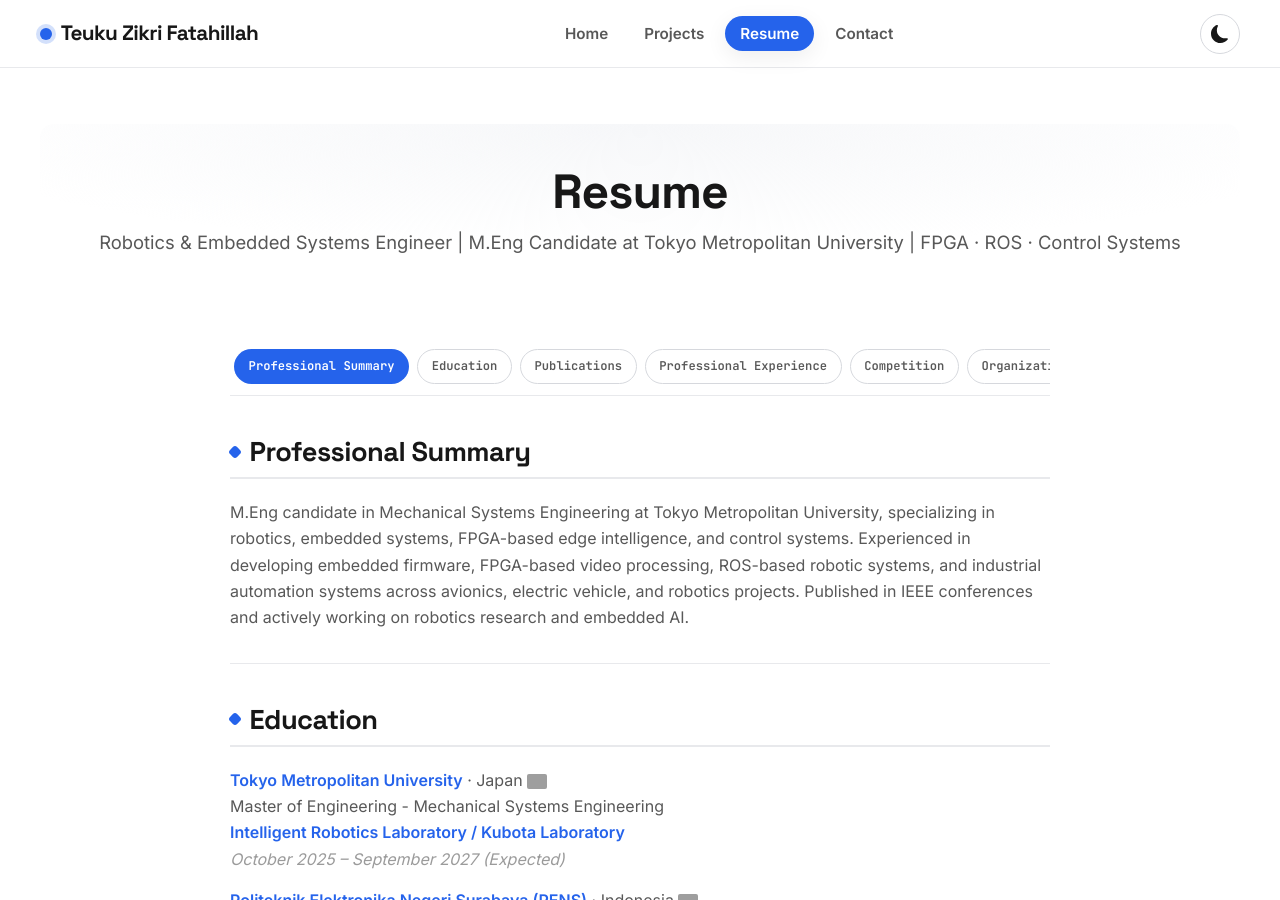
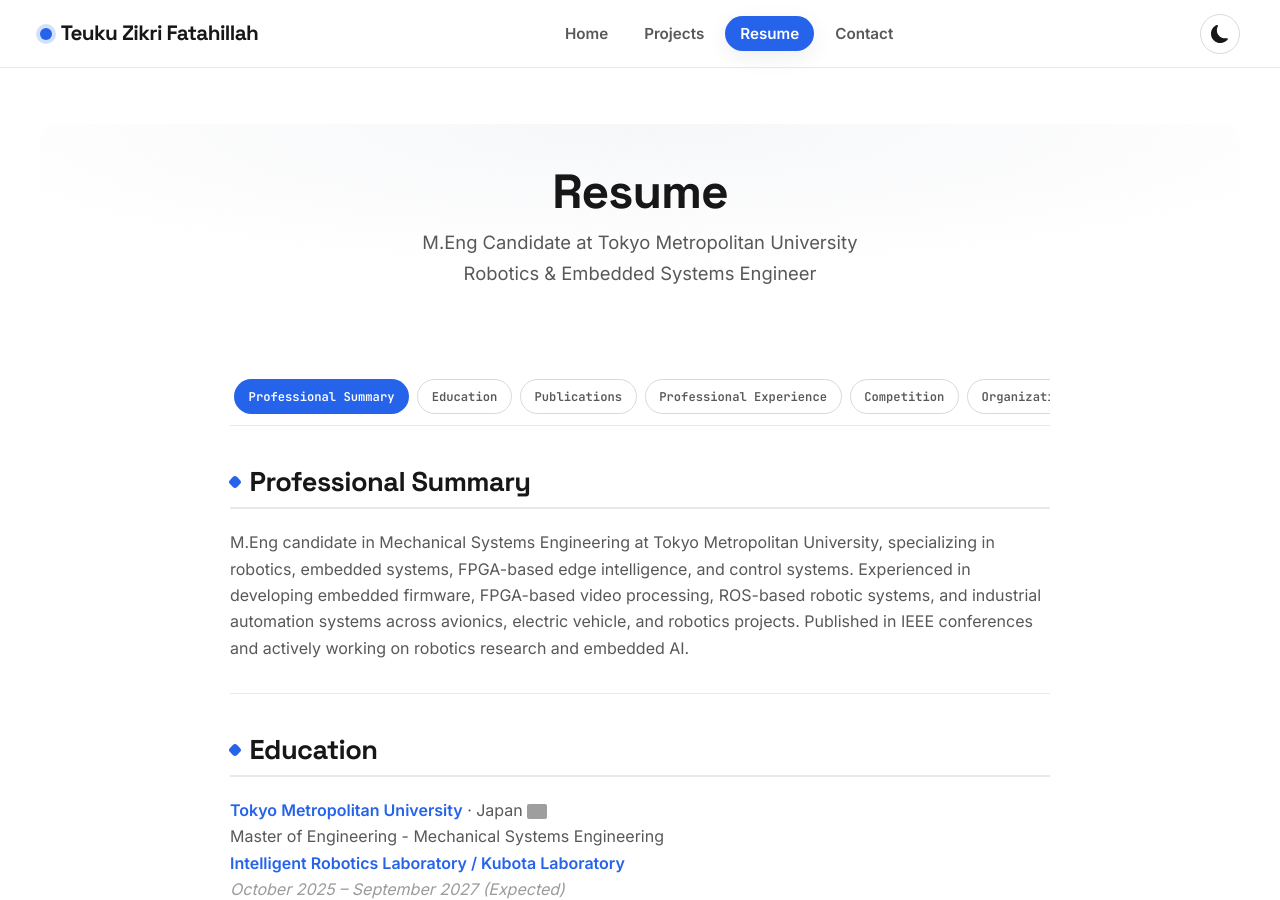
Before and after one commit to tzf230201/tzf230201.github.io, a Jekyll site: the page built from resume.md, in a window 1280 px wide and 900 px high. Built offline with Jekyll 4.4.1, drawn with Linux system fonts in a browser that asks for light colours; grey boxes are pictures that could not be loaded.

Commit message:
Resume headline: lead with M.Eng @ TMU, role below; drop tool list
Co-Authored-By: Claude Opus 4.8 <noreply@anthropic.com>

```diff
--- a/resume.md
+++ b/resume.md
@@ -1,7 +1,7 @@
 ---
 layout: page
 title: Resume
-subtitle: "Robotics & Embedded Systems Engineer | M.Eng Candidate at Tokyo Metropolitan University | FPGA · ROS · Control Systems"
+subtitle: "M.Eng Candidate at Tokyo Metropolitan University<br>Robotics &amp; Embedded Systems Engineer"
 permalink: /resume/
 ---
 
```
